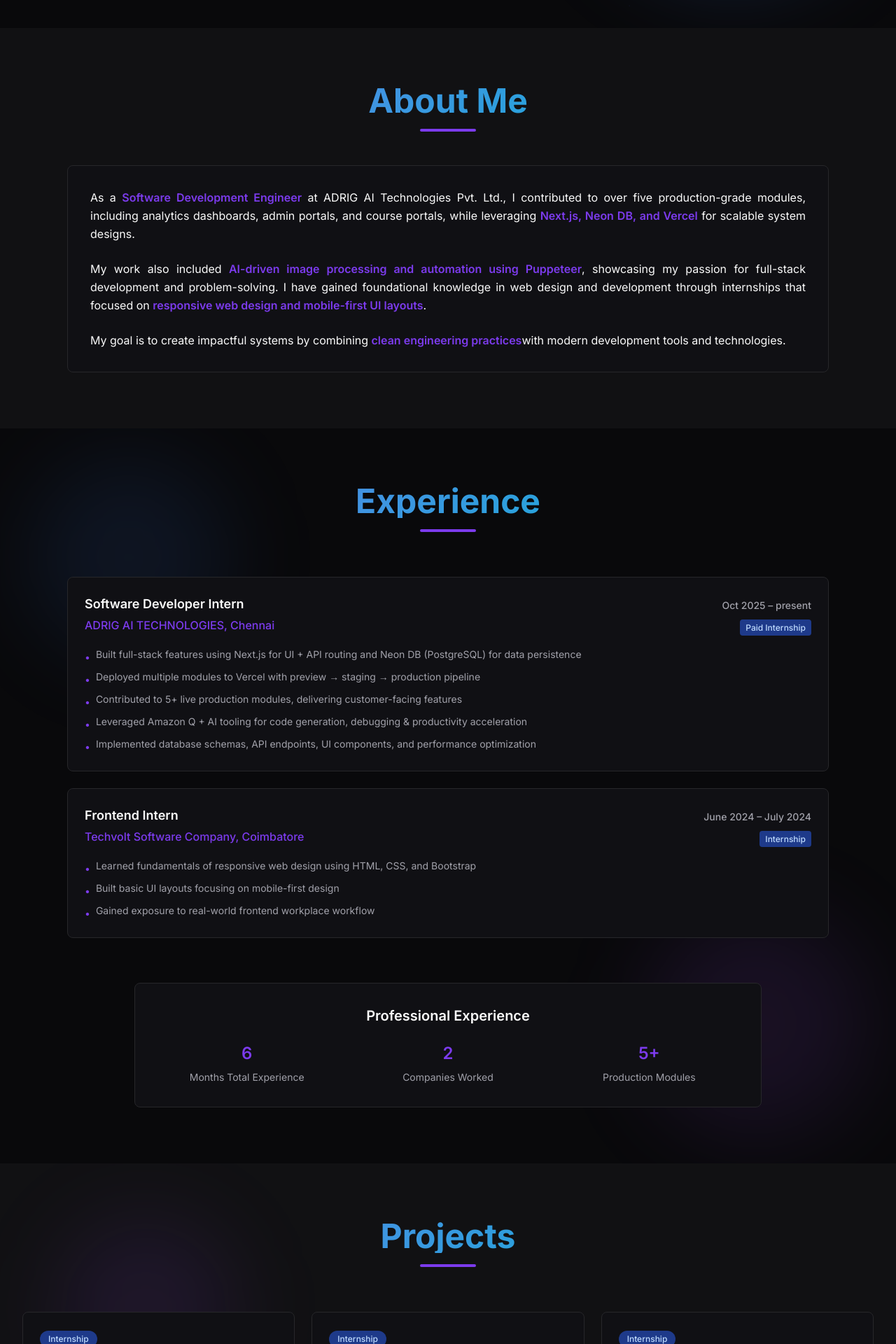
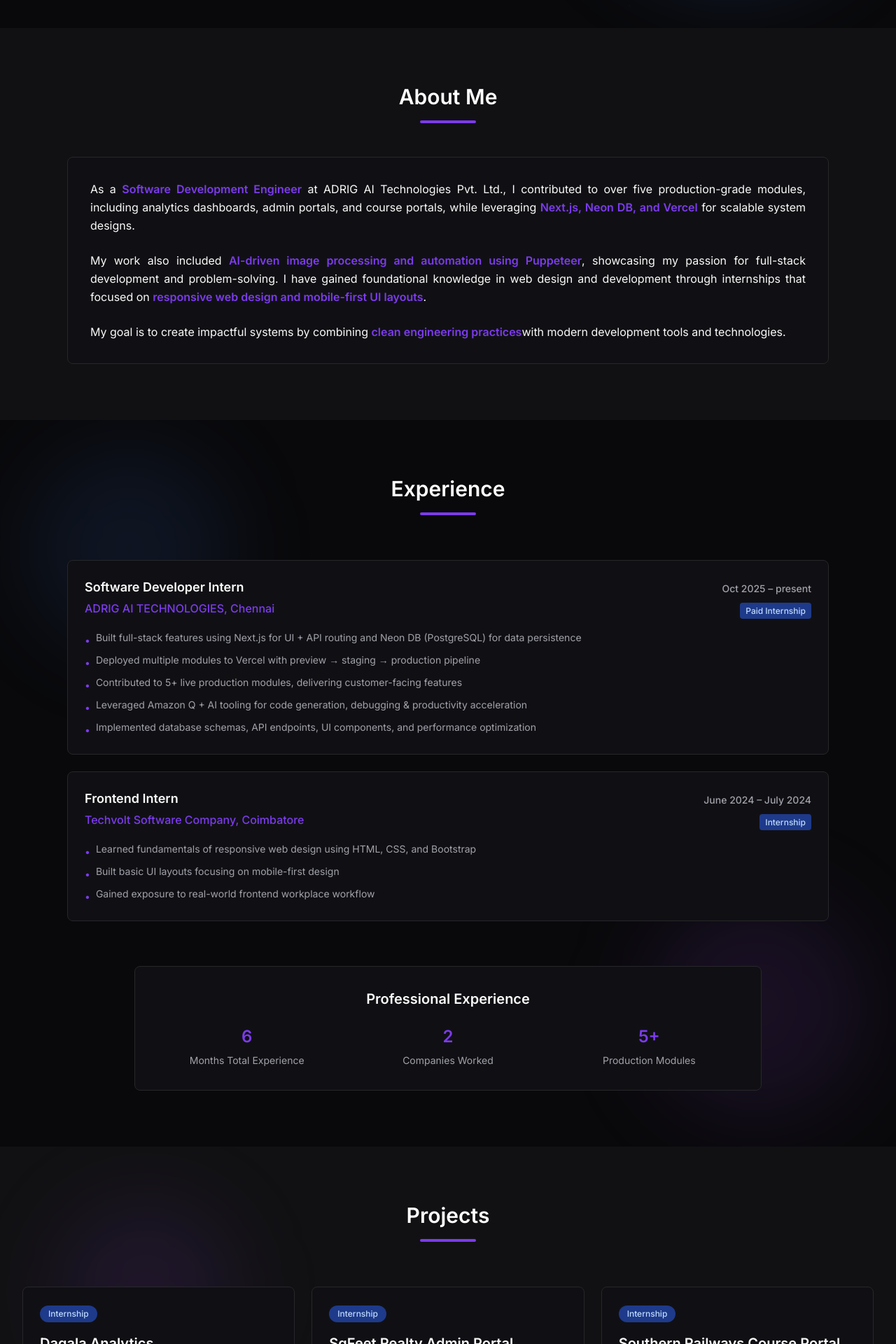
Before and after one commit to Gokulprakash2005/Portfolio, a Next.js app: page / in a window 1280 px wide. Shown: the part 760-2680 px from the top of the page at 70% size. Built offline with nearby package versions, Linux system fonts and the light colour scheme.

Commit message:
first commit

```diff
--- a/components/About.tsx
+++ b/components/About.tsx
@@ -5,8 +5,9 @@
         <section id="about" className="py-20 bg-secondary/30">
             <div className="max-w-6xl mx-auto px-4 sm:px-6 lg:px-8">
                 <div className="text-center mb-12">
-                    <h2 className="text-4xl md:text-5xl font-bold mb-4 gradient-text-alt">
-                        About Me
+
+                      <h2 className="text-3xl font-semibold text-gray-900 dark:text-white mb-4">
+                         About Me
                     </h2>
                     <div className="w-20 h-1 bg-primary mx-auto rounded-full"></div>
                 </div>
--- a/components/Certifications.tsx
+++ b/components/Certifications.tsx
@@ -34,7 +34,7 @@
         <section id="certifications" className="py-20 bg-secondary/30">
             <div className="max-w-7xl mx-auto px-4 sm:px-6 lg:px-8">
                 <div className="text-center mb-16">
-                    <h2 className="text-4xl md:text-5xl font-bold mb-4 gradient-text-alt">
+                    <h2 className="text-3xl font-semibold text-gray-900 dark:text-white mb-4">
                         Certifications & Achievements
                     </h2>
 
--- a/components/Contact.tsx
+++ b/components/Contact.tsx
@@ -89,7 +89,7 @@
         <section id="contact" className="py-20 bg-secondary/30">
             <div className="max-w-6xl mx-auto px-4 sm:px-6 lg:px-8">
                 <div className="text-center mb-16">
-                    <h2 className="text-4xl md:text-5xl font-bold mb-4 gradient-text-alt">
+                    <h2 className="text-3xl font-semibold text-gray-900 dark:text-white mb-4">
                         Get In Touch
                     </h2>
                     <div className="w-20 h-1 bg-primary mx-auto rounded-full"></div>
--- a/components/Education.tsx
+++ b/components/Education.tsx
@@ -40,7 +40,7 @@
 
             <div className="max-w-6xl mx-auto px-4 sm:px-6 lg:px-8 relative z-10">
                 <div className="text-center mb-16">
-                    <h2 className="text-4xl md:text-5xl font-bold mb-4 gradient-text-alt">
+                    <h2 className="text-3xl font-semibold text-gray-900 dark:text-white mb-4">
                         Education
                     </h2>
                     <div className="w-20 h-1 bg-primary mx-auto rounded-full"></div>
--- a/components/Experience.tsx
+++ b/components/Experience.tsx
@@ -48,7 +48,7 @@
 
             <div className="max-w-6xl mx-auto px-4 sm:px-6 lg:px-8 relative z-10">
                 <div className="text-center mb-16">
-                    <h2 className="text-4xl md:text-5xl font-bold mb-4 gradient-text-alt">
+                    <h2 className="text-3xl font-semibold text-gray-900 dark:text-white mb-4">
                         Experience
                     </h2>
                     <div className="w-20 h-1 bg-primary mx-auto rounded-full"></div>
--- a/components/Navbar.tsx
+++ b/components/Navbar.tsx
@@ -24,8 +24,8 @@
     ];
 
     return (
-        <nav className="fixed top-6 left-1/2 transform -translate-x-1/2 z-50 px-4">
-            <div className="bg-slate-800/90 backdrop-blur-md rounded-full px-4 sm:px-6 py-3 border border-slate-700/50 shadow-lg">
+        <nav className="fixed top-4 left-0 xl:top-6 xl:left-1/2 xl:transform xl:-translate-x-1/2 z-50 w-full xl:w-auto px-4 xl:px-0">
+            <div className="bg-slate-800/90 backdrop-blur-md rounded-full xl:rounded-full px-4 xl:px-6 py-3 border-0 xl:border border-slate-700/50 shadow-lg">
                 <div className="flex items-center justify-between space-x-4 sm:space-x-8">
                     {/* Logo */}
                     <div className="flex-shrink-0">
--- a/components/Projects.tsx
+++ b/components/Projects.tsx
@@ -114,7 +114,7 @@
 
             <div className="max-w-7xl mx-auto px-4 sm:px-6 lg:px-8 relative z-10">
                 <div className="text-center mb-16">
-                    <h2 className="text-4xl md:text-5xl font-bold mb-4 gradient-text-alt">
+                    <h2 className="text-3xl font-semibold text-gray-900 dark:text-white mb-4">
                         Projects
                     </h2>
                     <div className="w-20 h-1 bg-primary mx-auto rounded-full"></div>
--- a/components/Skills.tsx
+++ b/components/Skills.tsx
@@ -90,7 +90,7 @@
                 <div className="text-center mb-16 fade-in-up animate">
                     <div className="inline-flex items-center gap-2 mb-4">
 
-                        <h2 className="text-4xl md:text-5xl font-bold  gradient-text-alt ">
+                        <h2 className="text-3xl font-semibold text-gray-900 dark:text-white mb-4 ">
                             Skills & Technologies
                         </h2>
                     </div>
```
